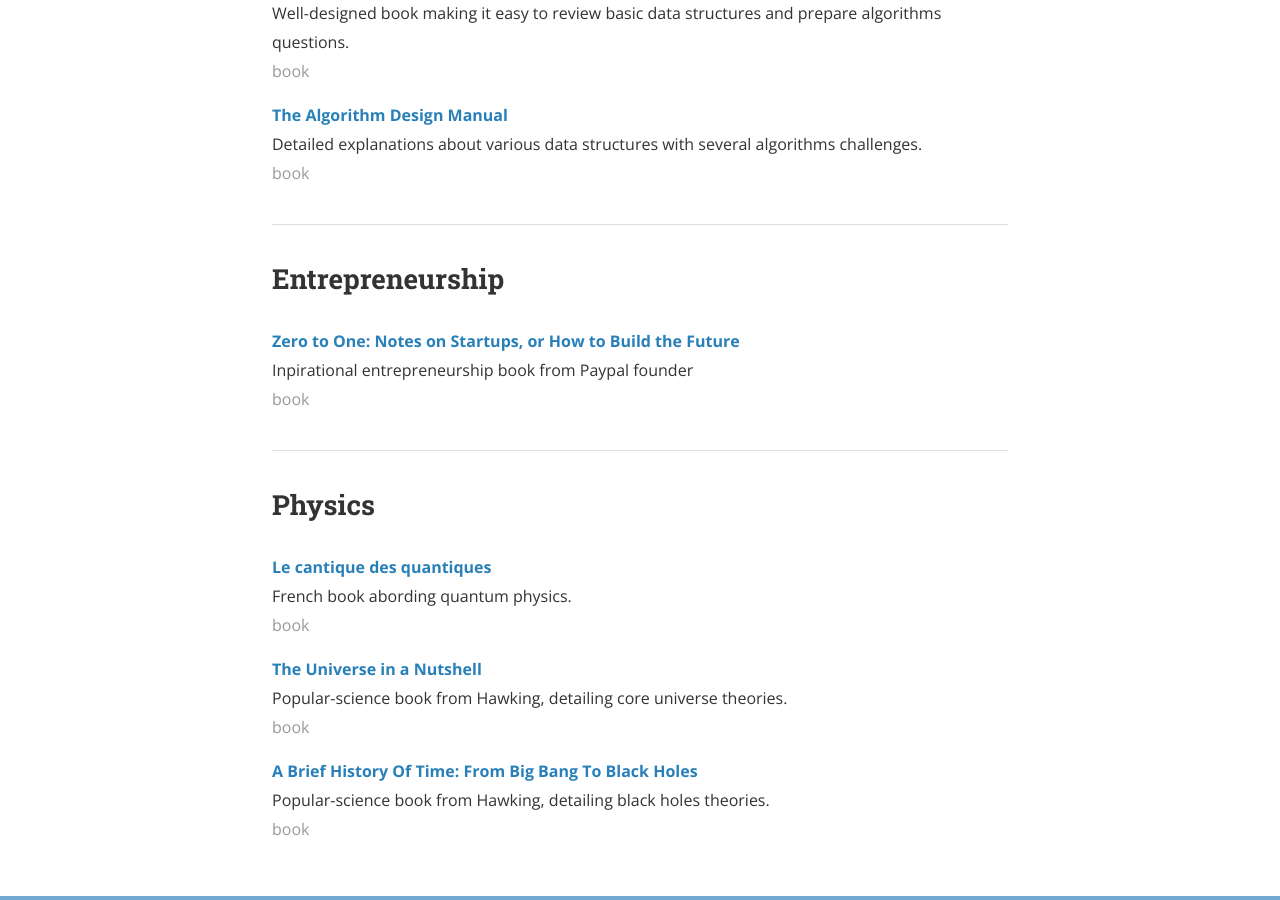
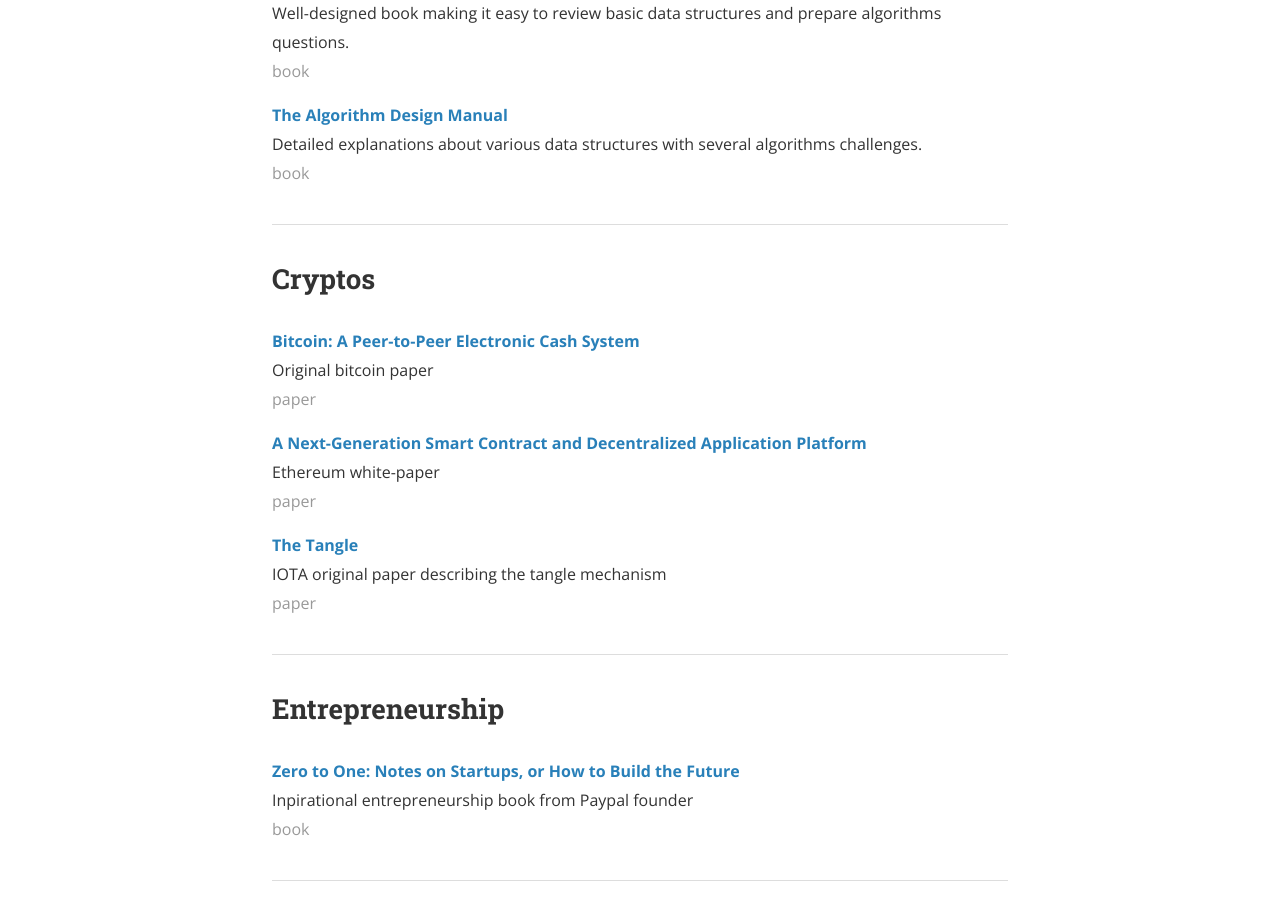
Before and after one commit to Cylix/cylix.github.io, a Jekyll site: the page built from resources.html, in a window 1280 px wide and 900 px high, scrolled down 2856 px. Built offline with Jekyll 4.4.1, drawn with Linux system fonts in a browser that asks for light colours; nearby versions of some CDN libraries.

Commit message:
adding cryptos to resources

```diff
--- a/_data/resources.yml
+++ b/_data/resources.yml
@@ -100,6 +100,23 @@
       link: "https://www.amazon.com/Algorithm-Design-Manual-Steven-Skiena/dp/1849967202/ref=pd_sim_14_3?_encoding=UTF8&pd_rd_i=1849967202&pd_rd_r=c78a856f-0d11-11e9-9ef4-cd8437a4562f&pd_rd_w=2iETA&pd_rd_wg=76Cy0&pf_rd_p=18bb0b78-4200-49b9-ac91-f141d61a1780&pf_rd_r=49RZNCW20S84R8TF6CEE&psc=1&refRID=49RZNCW20S84R8TF6CEE"
       description: "Detailed explanations about various data structures with several algorithms challenges."
 
+- title: Cryptos
+  items:
+    - name: "Bitcoin: A Peer-to-Peer Electronic Cash System"
+      type: paper
+      link: "https://bitcoin.org/bitcoin.pdf"
+      description: Original bitcoin paper
+
+    - name: "A Next-Generation Smart Contract and Decentralized Application Platform"
+      type: paper
+      link: "https://github.com/ethereum/wiki/wiki/White-Paper"
+      description: Ethereum white-paper
+
+    - name: "The Tangle"
+      type: paper
+      link: "https://assets.ctfassets.net/r1dr6vzfxhev/2t4uxvsIqk0EUau6g2sw0g/45eae33637ca92f85dd9f4a3a218e1ec/iota1_4_3.pdf"
+      description: "IOTA original paper describing the tangle mechanism"
+
 - title: Entrepreneurship
   items:
     - name: "Zero to One: Notes on Startups, or How to Build the Future"
```
